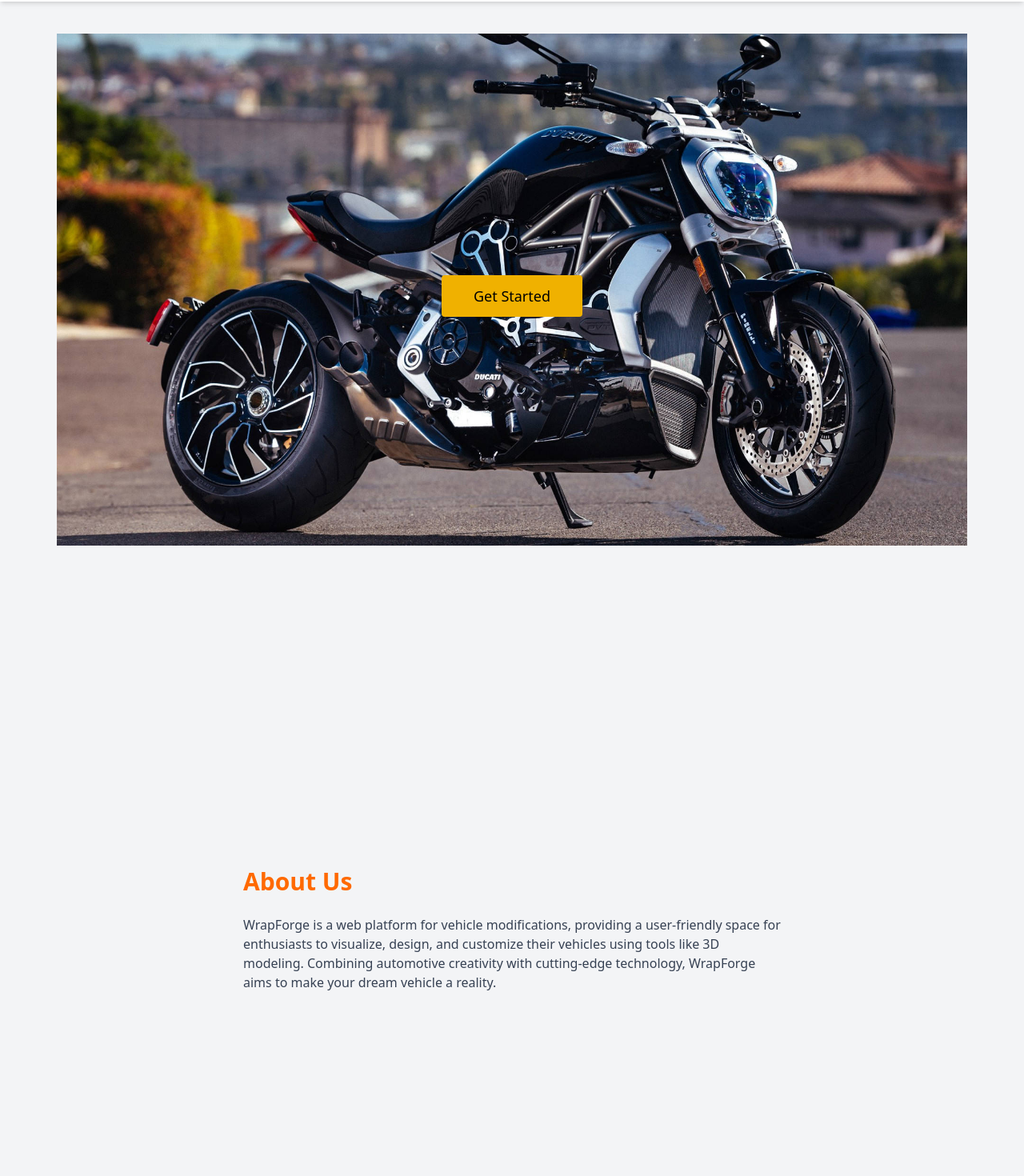
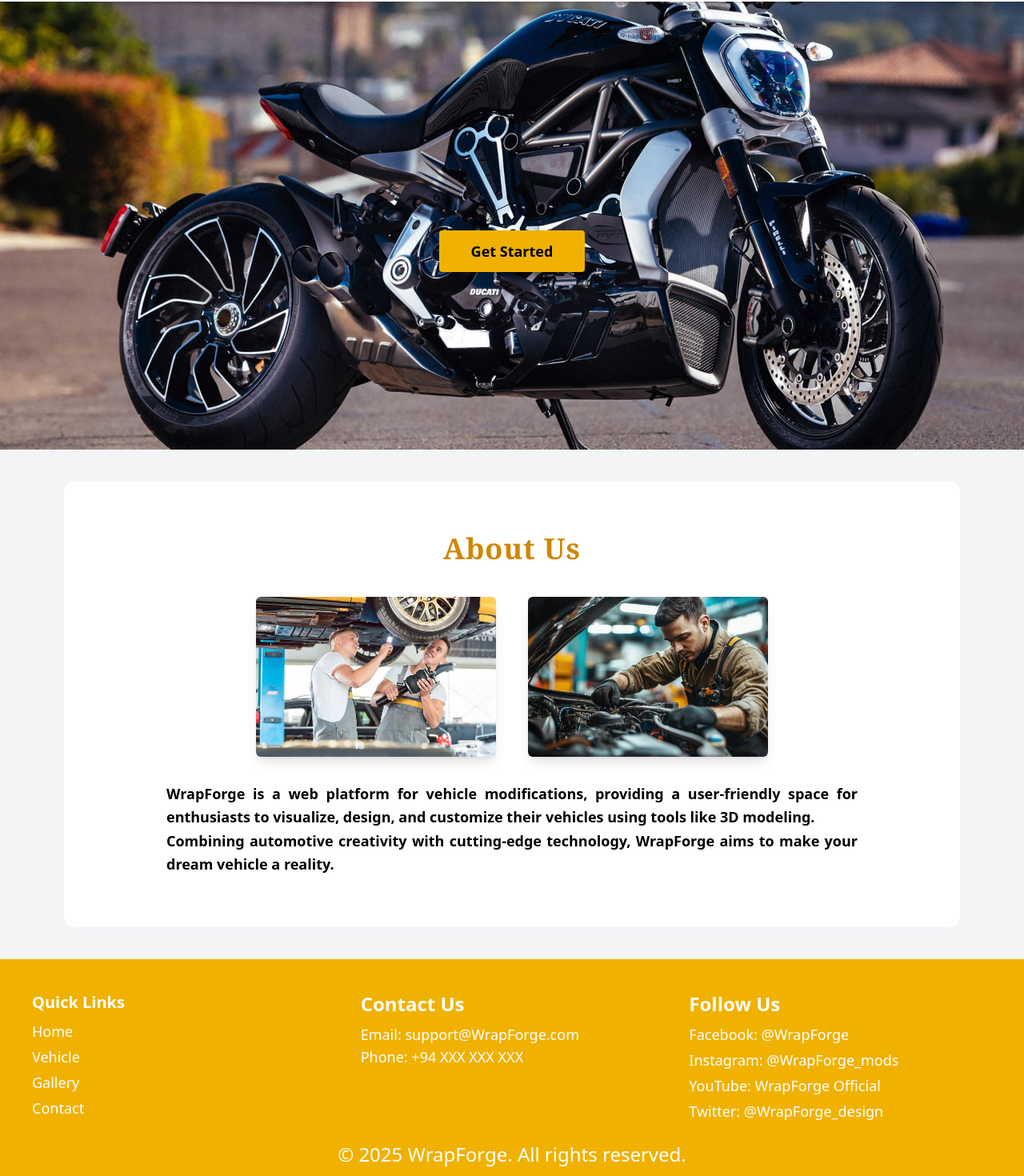
Before and after one commit to sutharsan112112/WrapForge, a React (Vite) app in the folder Frontend/: page / in a window 1280 px wide. Shown: the part 78-1548 px from the top of the page at 80% size. Built offline with nearby package versions, Linux system fonts and the light colour scheme.

Commit message:
first commit

```diff
--- a/Frontend/src/pages/Home page.jsx
+++ b/Frontend/src/pages/Home page.jsx
@@ -1,43 +1,69 @@
 import { Link } from 'react-router-dom';
-import heroImage from '../assets/images/bike.jpg'
-// import about1 from 'src/assets/images/Pasted image.png'
-// import about2 from 'src/assets/images/Pasted image (2).png'
+
 
 function HomePage() {
   return (
-    <>
-      <div className="flex flex-col items-center justify-center h-screen bg-gray-100">
+    <div className="bg-gray-100 font-sans text-gray-800">
       {/* Hero Section */}
-        <section className="relative pt-20">
-          <img src={heroImage} alt="Hero Bike" className="w-full h-[80vh] object-cover" />
-          <div className="absolute inset-0 flex flex-col items-center justify-center pt-20">
+      <section className="relative">
+        <img src="src/assets/images/bike.jpg" alt="Hero Bike" className="w-full h-[80vh] object-cover" />
+        <div className="absolute inset-0 flex flex-col items-center justify-center pt-36">
           <Link to="/vehicle">
-              <button className="bg-yellow-500 text-black font-medium px-10 py-3 rounded mt-4 hover:bg-yellow-600 text-lg">
+            <button className="bg-yellow-500 text-black font-semibold px-10 py-3 rounded hover:bg-orange-500 text-lg shadow-lg">
               Get Started
             </button>
           </Link>
         </div>
       </section>
+
+      {/* About Us Section */}
+      <section className="py-16 px-4 text-center bg-white mx-4 md:mx-20 my-10 rounded-xl">
+        <h2 className="text-4xl font-extrabold text-yellow-600 mb-10 tracking-wide" style={{ fontFamily: 'Georgia, serif' }}>
+          About Us
+        </h2>
+
+        <div className="flex flex-col md:flex-row justify-center items-center gap-10 mb-8">
+          <img src="src/assets/images/Pasted image.png" alt="Mechanic 1" className="w-[300px] h-[200px] object-cover rounded-md shadow-lg" />
+          <img src="src/assets/images/Pasted image (2).png" alt="Mechanic 2" className="w-[300px] h-[200px] object-cover rounded-md shadow-lg" />
         </div>
 
-      <div className="flex flex-col items-center justify-center h-screen bg-gray-100">
-      {/* About us */}
-        <section className='relative pt-20'>
-          <h2 className="text-2xl md:text-3xl font-bold text-orange-500 mb-6">About Us</h2>
-          {/* <div className="flex flex-col md:flex-row justify-center items-center gap-6">
-            <img src={about1} alt="Mechanic 1" className="w-64 h-40 object-cover rounded shadow" />
-            <img src={about2} alt="Mechanic 2" className="w-64 h-40 object-cover rounded shadow" />
-          </div> */}
-          <p className="mt-6 text-sm md:text-base max-w-2xl mx-auto font-medium text-gray-700">
-            WrapForge is a web platform for vehicle modifications, providing a user-friendly space for
-            enthusiasts to visualize, design, and customize their vehicles using tools like 3D modeling.
+        <p className="max-w-4xl mx-auto text-base font-bold text-black leading-relaxed text-justify px-4 text-lg">
+          WrapForge is a web platform for vehicle modifications, providing a user-friendly space for enthusiasts to visualize, design, and customize their vehicles using tools like 3D modeling. <br />
           Combining automotive creativity with cutting-edge technology, WrapForge aims to make your dream vehicle a reality.
         </p>
       </section>
+
+      {/* Footer Section */}
+      <footer className="bg-yellow-500 text-white px-10 py-10 text-sm">
+        <div className="grid grid-cols-1 md:grid-cols-3 gap-8 text-justify md:text-left">
+          <div>
+            <h4 className="font-semibold mb-2 text-xl">Quick Links</h4>
+            <ul className="space-y-1 text-lg">
+              <li><Link to="/">Home</Link></li>
+              <li><Link to="/vehicle">Vehicle</Link></li>
+              <li><Link to="/store">Gallery</Link></li>
+              <li><Link to="/about">Contact</Link></li>
+            </ul>
           </div>
-
-    </>
+          <div>
+            <h4 className="font-semibold mb-2 text-2xl">Contact Us</h4>
+            <p className="text-lg">Email: support@WrapForge.com</p>
+            <p className="text-lg">Phone: +94 XXX XXX XXX</p>
+          </div>
+          <div>
+            <h4 className="font-semibold mb-2 text-2xl">Follow Us</h4>
+            <ul className="space-y-1 text-lg">
+              <li>Facebook: @WrapForge</li>
+              <li>Instagram: @WrapForge_mods</li>
+              <li>YouTube: WrapForge Official</li>
+              <li>Twitter: @WrapForge_design</li>
+            </ul>
+          </div>
+        </div>
+        <div className="text-center mt-6 text-2xl">© 2025 WrapForge. All rights reserved.</div>
+      </footer>
+    </div>
   );
-};
+}
 
 export default HomePage;
```
Lines whose indentation alone changed are shown as unchanged.
